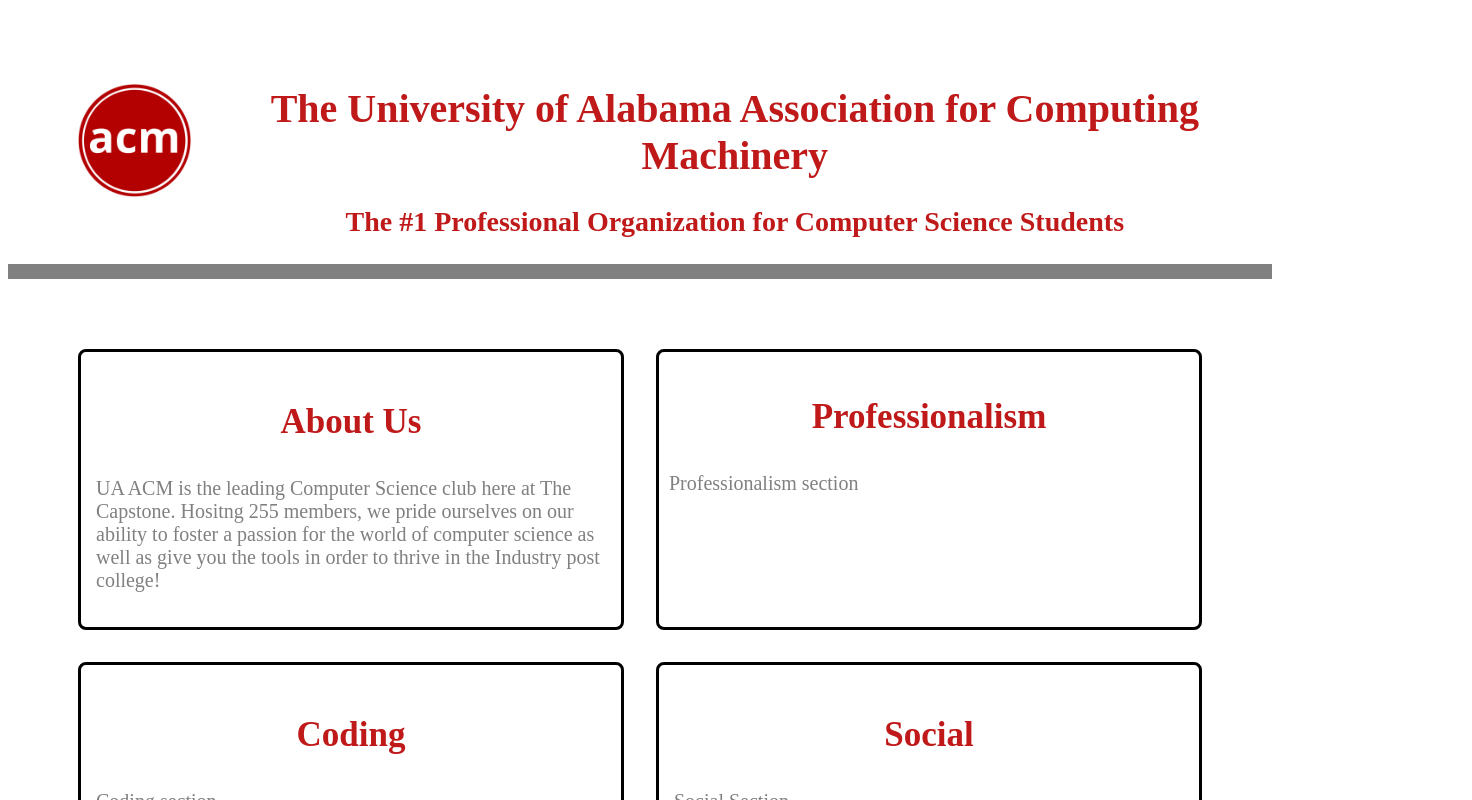
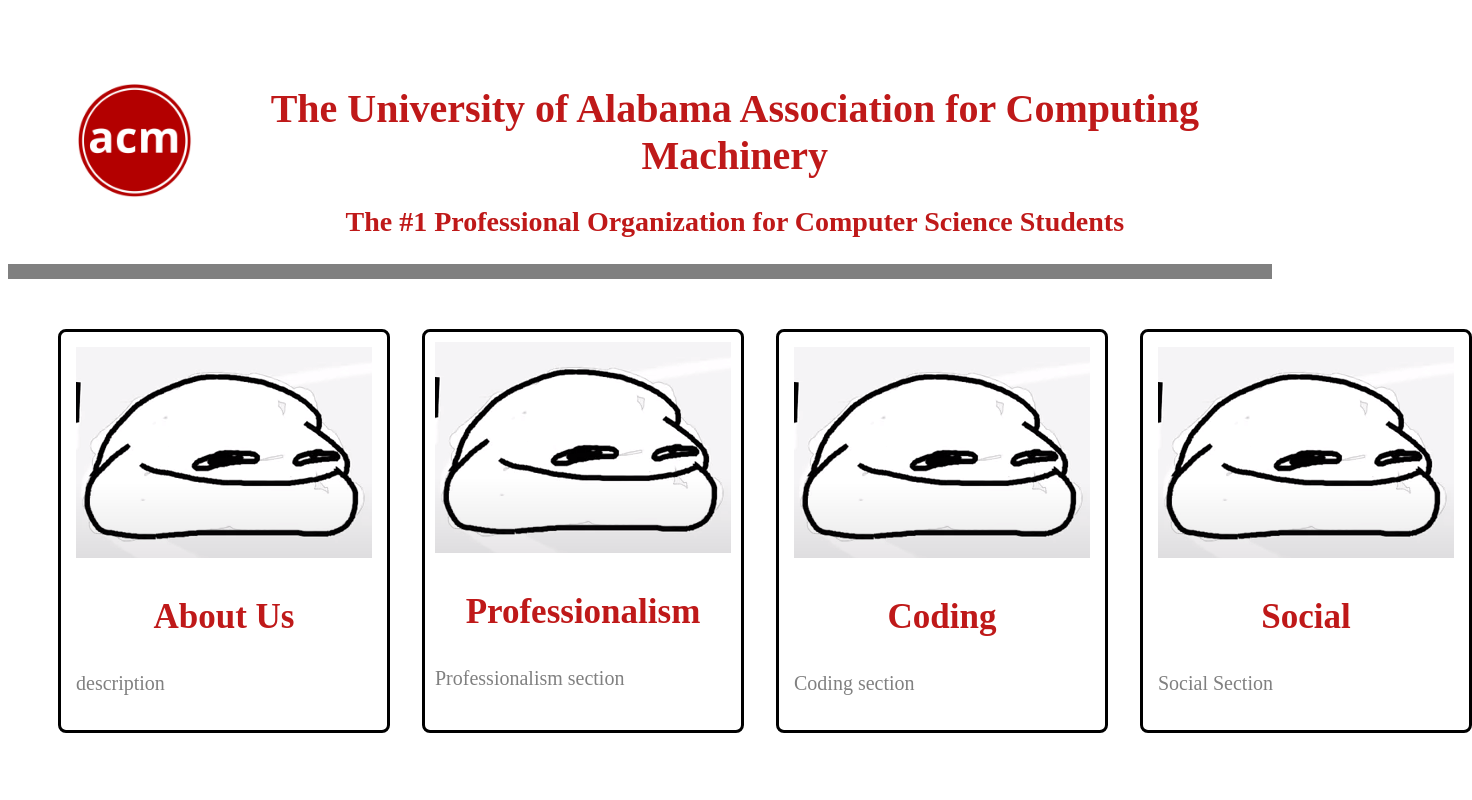
Before and after one commit to chris-hellen/UA-ACM-Website, a React (Create React App) app in the folder client/: page / in a window 1280 px wide. Shown: the top 800 px of the page, 1472 px wide, since content can reach past the window. Built offline with nearby package versions, Linux system fonts and the light colour scheme.

Commit message:
added images to the container

```diff
--- a/client/src/Body.css
+++ b/client/src/Body.css
@@ -1,8 +1,7 @@
 .grid-container{
     display: grid;
-    grid-template-columns: 1fr 1fr;
-    grid-template-rows: 1fr 1fr;
-    padding: 70px;
+    grid-template-columns: 1fr 1fr 1fr 1fr;
+    padding: 50px;
     grid-gap: 2em;
 }
 .about-section{
@@ -74,7 +73,7 @@
     content: '»';
     position: absolute;
     opacity: 0;
-    top: 14px;
+    top: 12px;
     right: -20px;
     transition: 0.5s;
 }
--- a/client/src/Body.js
+++ b/client/src/Body.js
@@ -1,27 +1,32 @@
 import React from 'react'
 import "./Body.css"
-import geoffry from './Geoffry.PNG'
+import geoffry from "./Geoffry.PNG"
+
+
 
 export default function Body() {
   return (
     <>
+
+
         <div className='grid-container'>
             <div className='about-section'>
+            <img className='about-pic' src={geoffry} />
                 <h3 className='about-header'>About Us</h3>
                 <p className='about-p'>
-                    UA ACM is the leading Computer Science club here at The Capstone.
-                    Hositng 255 members, we pride ourselves on our ability to foster a passion for the world of computer science as well as give you the tools in order to thrive in the Industry post college!
+                    description
                 </p>
             </div>
 
             <div className='professionalism-section'>
+            <img className='prof-pic' src={geoffry} />
                 <h3 className='prof-header'>Professionalism</h3>
                 <p className='prof-p'>
                     Professionalism section
                 </p>
             </div>
             <div className='coding-section'>
-
+            <img className='coding-pic' src={geoffry} />
                 <h3 className='coding-header'>Coding</h3>
                 <p className='coding-p'>
                     Coding section
@@ -29,6 +34,7 @@
             </div>
 
             <div className='social-section'>
+            <img className='social-pic' src={geoffry} />
                 <h3 className='social-header'>Social</h3>
                 <p className='social-p'>
                     Social Section
```
Also changed, not shown: client/src/register.js (added, +15 -0 lines), client/src/register.css (added), 1 other file (tests, documents, lock files or other folders).
